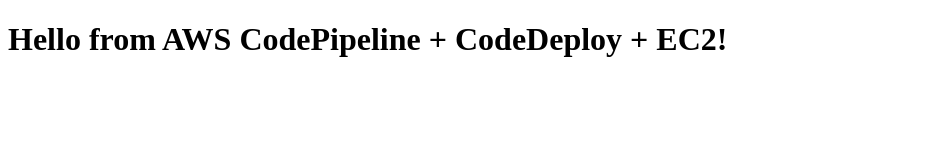
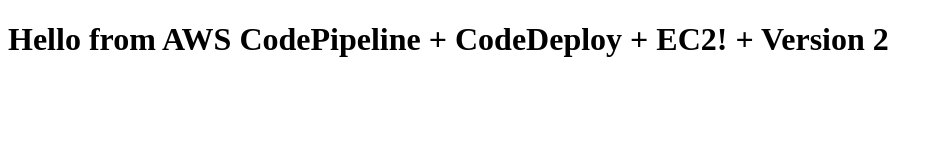
Before and after one commit to mahadevandevops/my-app-repp, a website: page index.html in a window 1280 px wide. Shown: the whole page, without its empty margins (0-943 px from the left). Drawn offline with Linux system fonts and the light colour scheme.

Commit message:
Your commit message

```diff
--- a/index.html
+++ b/index.html
@@ -4,6 +4,6 @@
   <title>AWS CI/CD Demo</title>
 </head>
 <body>
-  <h1>Hello from AWS CodePipeline + CodeDeploy + EC2!</h1>
+  <h1>Hello from AWS CodePipeline + CodeDeploy + EC2! + Version 2</h1>
 </body>
 </html>
```
Also changed, not shown: 1 other file.
